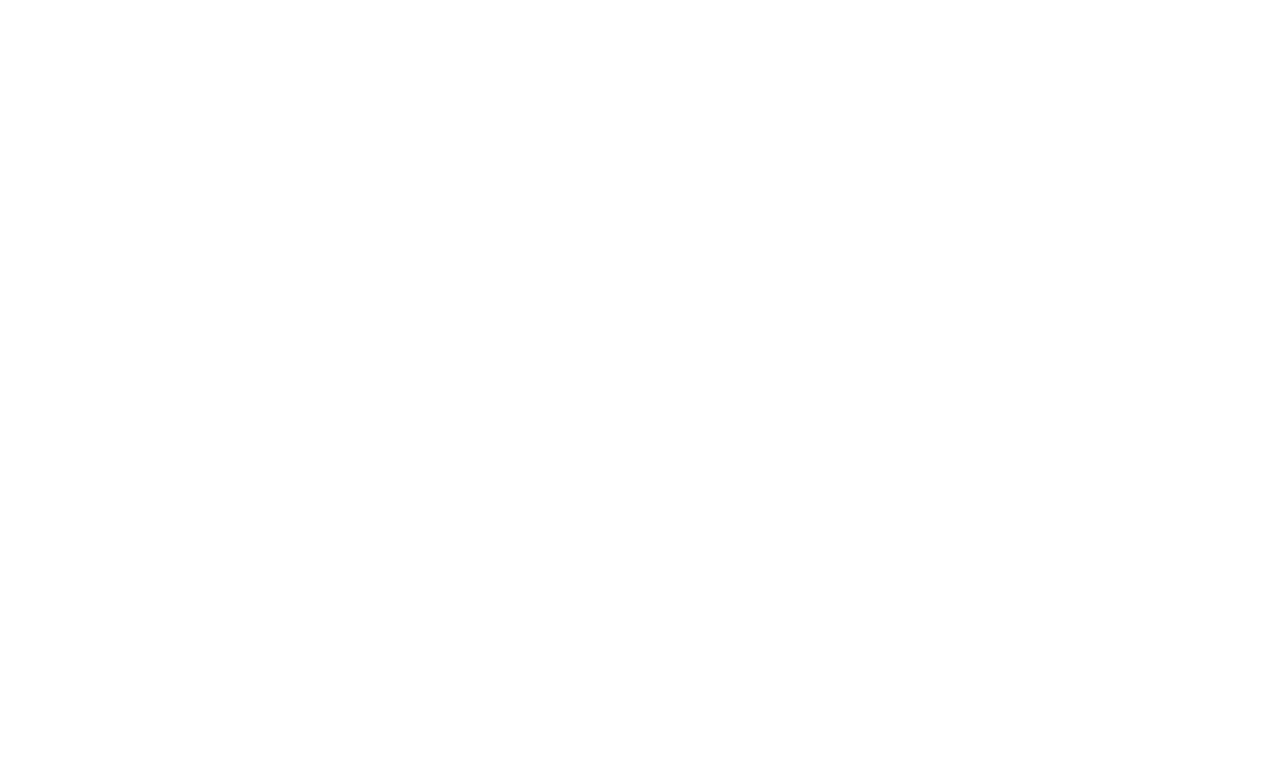
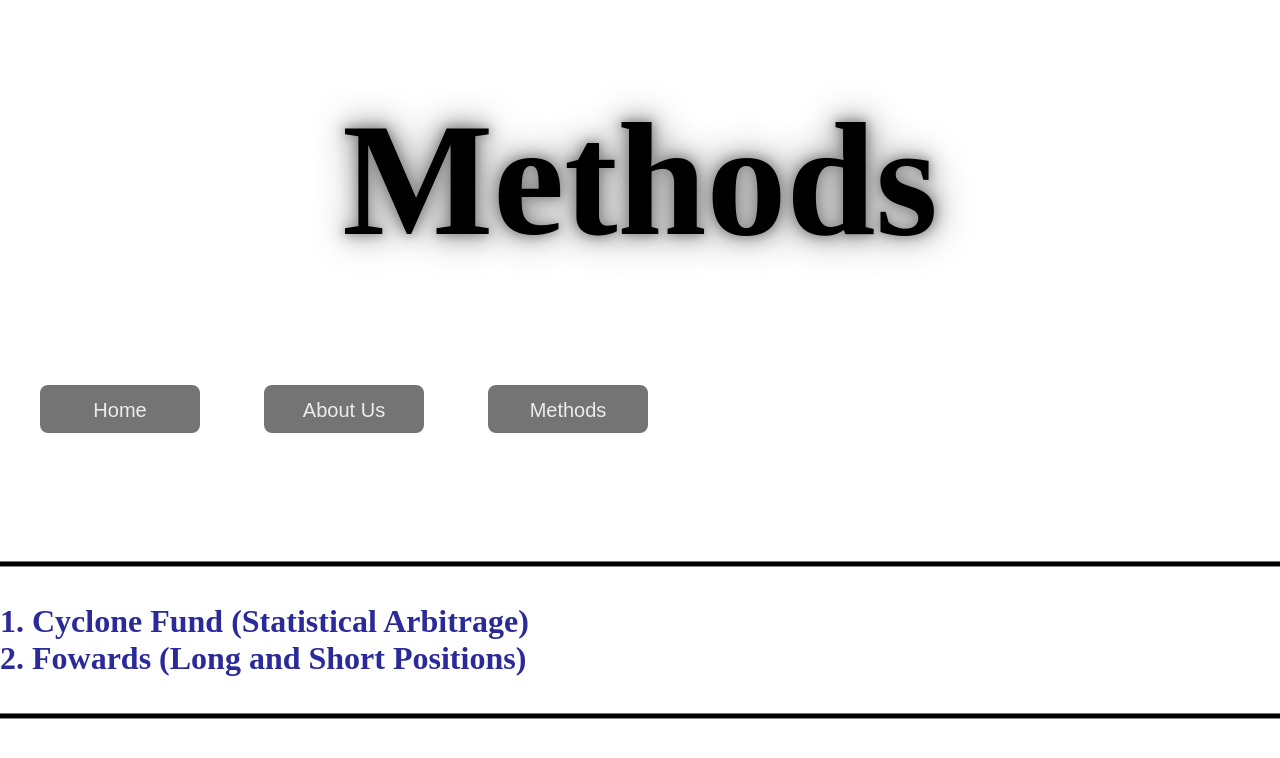
Before and after one commit to AaronTrelstad/HedgeFund, a React (Create React App) app in the folder Frontend/: page /Methods in a window 1280 px wide. Before the commit this address had no page. Shown: the top 758 px of the page. Built offline with nearby package versions, Linux system fonts and the light colour scheme.

Commit message:
frontend

```diff
--- a/Frontend/src/App.jsx
+++ b/Frontend/src/App.jsx
@@ -2,6 +2,7 @@
 import React from 'react';
 import Main from './components/main.jsx';
 import AboutUs from './components/aboutus.jsx';
+import Methods from './components/methods.jsx'
 import {
   Routes,
   Route
@@ -14,6 +15,7 @@
         <Route index element={<Main />} />
         <Route path="/Home" element={<Main />} />
         <Route path="/Aboutus" element={<AboutUs />} />
+        <Route path="/Methods" element={<Methods />} />
       </Routes>
     </>
   );
--- a/Frontend/src/components/main.css
+++ b/Frontend/src/components/main.css
@@ -8,14 +8,14 @@
 }
 
 h2 {
-  font-size: 1rem;
+  font-size: 2rem;
   color: rgb(42, 42, 153)
 }
 
 .box1 {
   background-color: rgb(182, 182, 182);
   display: grid;
-  grid-template-columns: 2;
+  grid-template-columns: 1;
   gap: 1rem;
   padding:5rem;
   width: 95%;
@@ -32,4 +32,5 @@
   left: 50%;
   transform: translate(-50%, -50%);
   padding: 10px;
+  width: 80rem;
 }
--- a/Frontend/src/components/main.jsx
+++ b/Frontend/src/components/main.jsx
@@ -6,7 +6,7 @@
     return (
         <>
             <h1>
-                Spartan05
+                Blue River Capital
             </h1>
             <Nav/>
             <div className='box2'>
--- /dev/null
+++ b/Frontend/src/components/methods.jsx
@@ -0,0 +1,22 @@
+import React from 'react';
+import './methods.css'
+import Nav from './nav.jsx'
+
+const Methods = () => {
+    return (
+        <>
+            <h1>
+                Methods
+            </h1>
+            <Nav/>
+            <div className='box2'>
+                <h2>
+                    1. Cyclone Fund (Statistical Arbitrage) <br/>
+                    2. Fowards (Long and Short Positions)
+                </h2>
+            </div>
+        </>
+    )
+}
+
+export default Methods
--- a/Frontend/src/components/nav.css
+++ b/Frontend/src/components/nav.css
@@ -18,7 +18,7 @@
 }
 
 a {
-    color:rgb(216, 216, 216);
+    color:rgb(236, 236, 236);
     text-decoration: None;
     font-size: 1.25rem;
     width: 10rem;
--- a/Frontend/src/components/nav.jsx
+++ b/Frontend/src/components/nav.jsx
@@ -8,8 +8,12 @@
                 <a href='/home'>Home</a>
             </button>
             <button className='button'>
-                <a href="/aboutus">About Us</a>
+                <a href='/aboutus'>About Us</a>
             </button>
+            <button className='button'>
+                <a href='/methods'>Methods</a>
+            </button>
+
         </>
     )
 }
```
Also changed, not shown: Frontend/src/components/methods.css (added).
